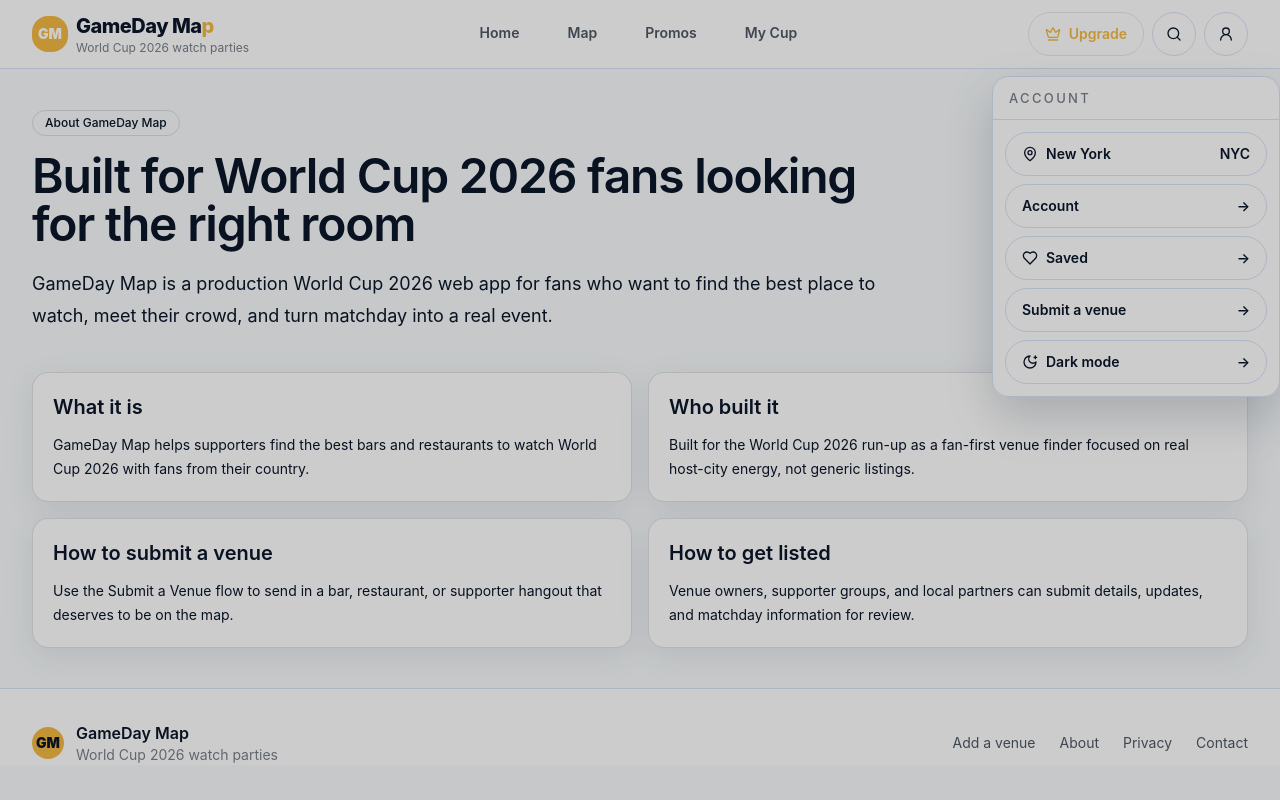
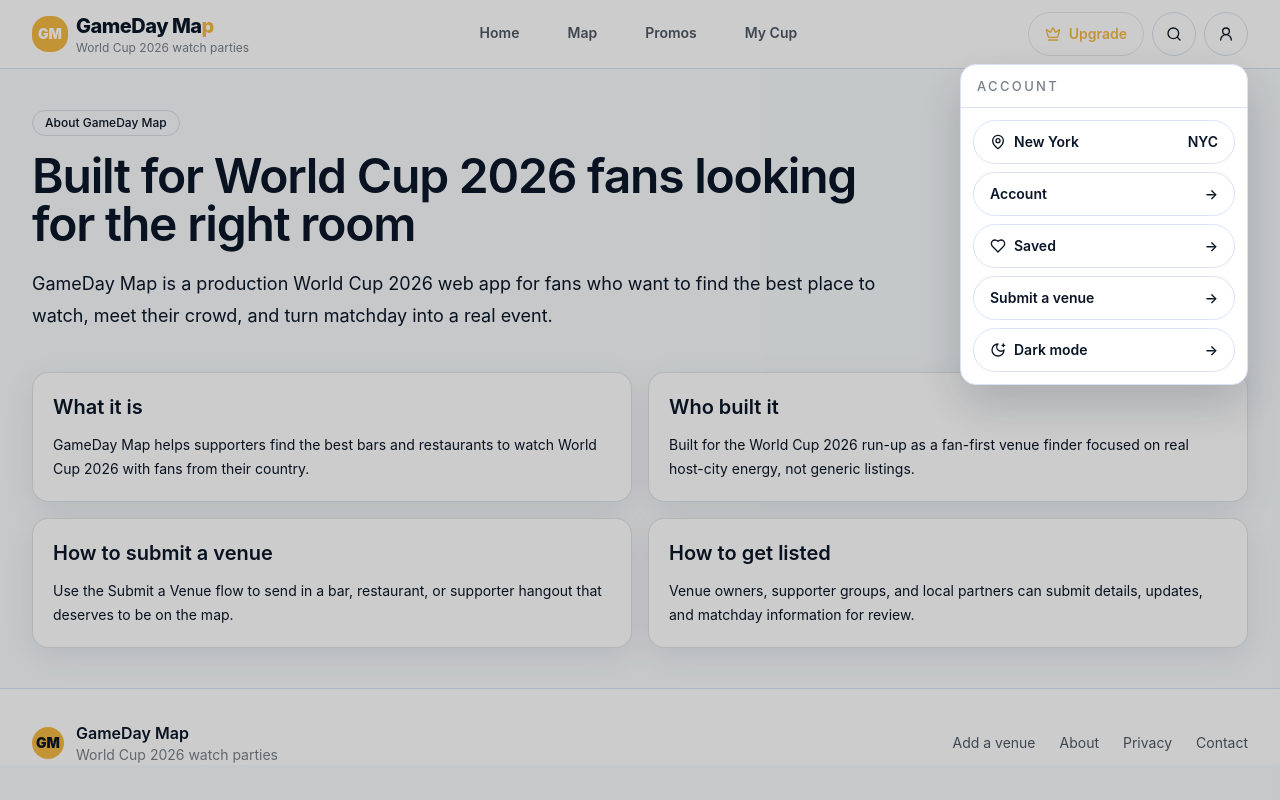
Before and after one commit to davidenyc/worldcupmvp, a Next.js app: page /about in a window 1280 px wide. Both pictures are taken after a click on the button "Account menu". Built offline with nearby package versions, Linux system fonts and the light colour scheme; no server answers.

Commit message:
fix(map): account popover portals above results panel

```diff
--- a/components/layout/site-header.tsx
+++ b/components/layout/site-header.tsx
@@ -2,7 +2,8 @@
 
 import Link from "next/link";
 import { usePathname, useRouter } from "next/navigation";
-import { useEffect, useMemo, useState } from "react";
+import { useEffect, useMemo, useRef, useState } from "react";
+import { createPortal } from "react-dom";
 import {
   Crown,
   Heart,
@@ -50,6 +51,9 @@ export function SiteHeader() {
   const { tier } = useMembership();
   const [accountMenuOpen, setAccountMenuOpen] = useState(false);
   const [mobileNavVisible, setMobileNavVisible] = useState(true);
+  const [menuMounted, setMenuMounted] = useState(false);
+  const [menuPosition, setMenuPosition] = useState({ top: 0, right: 16 });
+  const accountButtonRef = useRef<HTMLButtonElement | null>(null);
 
   const activeCity = useMemo(() => {
     const fromPath = getActiveCityFromPath(pathname);
@@ -68,6 +72,31 @@ export function SiteHeader() {
   useEffect(() => {
     setAccountMenuOpen(false);
   }, [pathname]);
+
+  useEffect(() => {
+    setMenuMounted(true);
+  }, []);
+
+  useEffect(() => {
+    if (!accountMenuOpen || !accountButtonRef.current) return;
+
+    const updatePosition = () => {
+      const rect = accountButtonRef.current?.getBoundingClientRect();
+      if (!rect) return;
+      setMenuPosition({
+        top: rect.bottom + 8,
+        right: Math.max(16, window.innerWidth - rect.right)
+      });
+    };
+
+    updatePosition();
+    window.addEventListener("resize", updatePosition);
+    window.addEventListener("scroll", updatePosition, { passive: true });
+    return () => {
+      window.removeEventListener("resize", updatePosition);
+      window.removeEventListener("scroll", updatePosition);
+    };
+  }, [accountMenuOpen]);
 
   useEffect(() => {
     let lastY = window.scrollY;
@@ -176,6 +205,7 @@ export function SiteHeader() {
             </Link>
 
             <button
+              ref={accountButtonRef}
               type="button"
               onClick={() => setAccountMenuOpen((current) => !current)}
               aria-label="Account menu"
@@ -185,10 +215,16 @@ export function SiteHeader() {
             </button>
           </div>
         </div>
+      </header>
 
-        {accountMenuOpen ? (
-          <div className="container-shell relative">
-            <div className="absolute right-0 top-2 z-50 w-[min(92vw,18rem)] overflow-hidden rounded-2xl border border-[color:var(--border-subtle)] bg-[var(--bg-surface)] shadow-popover">
+      {menuMounted && accountMenuOpen
+        ? createPortal(
+            <>
+              <div className="fixed inset-0 z-40 bg-black/20" onClick={() => setAccountMenuOpen(false)} />
+              <div
+                className="fixed z-50 w-[min(92vw,18rem)] overflow-hidden rounded-2xl border border-[color:var(--border-subtle)] bg-[var(--bg-surface)] shadow-popover"
+                style={{ top: menuPosition.top, right: menuPosition.right }}
+              >
                 <div className="border-b border-[color:var(--border-subtle)] px-4 py-3">
                   <div className="text-small uppercase tracking-[0.18em] text-[color:var(--fg-muted)]">Account</div>
                 </div>
@@ -226,11 +262,10 @@ export function SiteHeader() {
                   </button>
                 </div>
               </div>
-          </div>
-        ) : null}
-      </header>
-
-      {accountMenuOpen ? <div className="fixed inset-0 z-40 bg-black/20" onClick={() => setAccountMenuOpen(false)} /> : null}
+            </>,
+            document.body
+          )
+        : null}
 
       <div
         className={`mobile-nav-shell pointer-events-none fixed inset-x-0 bottom-0 z-50 px-4 pb-[calc(env(safe-area-inset-bottom,0px)+0.75rem)] transition-transform duration-200 ease-out min-[600px]:hidden ${
```
Lines whose indentation alone changed are shown as unchanged.
